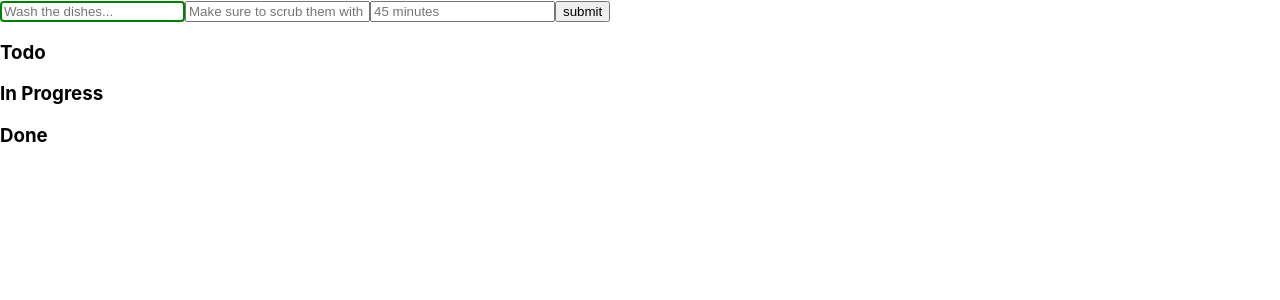
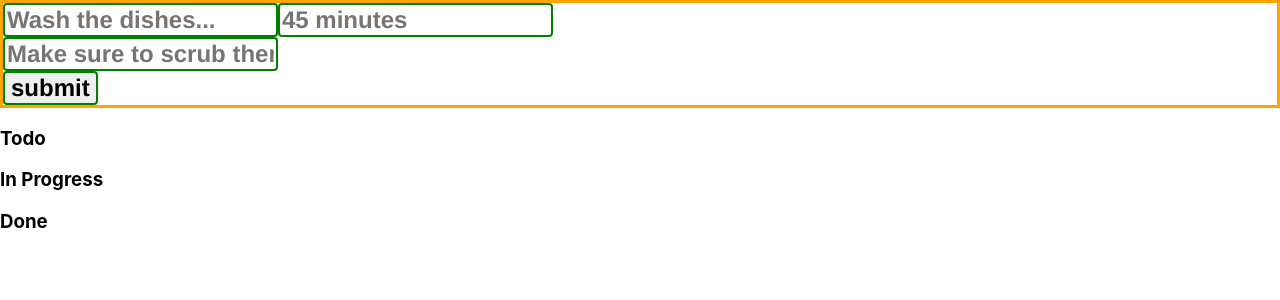
Before and after one commit to edwgeo/productivity-app, a React (Create React App) app: page / in a window 1280 px wide. Shown: the top 300 px of the page. Built offline with nearby package versions, Linux system fonts and the light colour scheme; the HTML template or start-up script is replaced by a standard one.

Commit message:
Added styling and arrangement to form

```diff
--- a/src/components/StyledComponents.js
+++ b/src/components/StyledComponents.js
@@ -1,12 +1,23 @@
 import styled from 'styled-components'
 
+// border-box documentation: https://developer.mozilla.org/en-US/docs/Web/CSS/box-sizing
 export const NormalInput = styled.input`
     border-radius: 4px;
     border: 2px solid green;
-    font-family: "Arial";
+    font-family: "Helvetica";
+    font-weight: bold;
+    font-size: 24px;
+    box-sizing: border-box;
 `
 
 export const FormContainer = styled.div`
     display: flex;
+    flex-direction: column;
+    border: 3px solid orange;
+    box-sizing: border-box;
+`
+
+export const InputInRow = styled.div`
+    display: flex;
     flex-direction: row;
 `
--- a/src/components/Todoform.js
+++ b/src/components/Todoform.js
@@ -1,5 +1,5 @@
 import react, { useState } from 'react'
-import { NormalInput, FormContainer } from './StyledComponents'
+import { NormalInput, FormContainer, InputInRow } from './StyledComponents'
 
 function Todoform ({latestTodo, setTodos, setLatestTodo}) {
     const [errors, setErrors] = useState({titleError : "", timeError : ""})
@@ -44,6 +44,7 @@ function Todoform ({latestTodo, setTodos, setLatestTodo}) {
 
         <form onSubmit={handleSubmit}>
             <FormContainer>
+                <InputInRow>
                     <div>
                         <NormalInput
                             placeholder="Wash the dishes..."
@@ -54,7 +55,17 @@ function Todoform ({latestTodo, setTodos, setLatestTodo}) {
                         <div style= {{fontSize : 11, color : "red"}}>{errors.titleError}</div>
                     </div>
                     <div>
-                    <input
+                        <NormalInput
+                            placeholder="45 minutes"
+                            value={latestTodo.time}
+                            onChange={handleChange}
+                            name="time"
+                        />
+                        <div style= {{fontSize : 11, color : "red"}}>{errors.timeError}</div>
+                    </div>
+                </InputInRow>
+                <div>
+                    <NormalInput
                         placeholder="Make sure to scrub them with the new sponge!"
                         value={latestTodo.desc}
                         onChange={handleChange}
@@ -62,21 +73,13 @@ function Todoform ({latestTodo, setTodos, setLatestTodo}) {
                     />
                 </div>
                 <div>
-                    <input
-                        placeholder="45 minutes"
-                        value={latestTodo.time}
-                        onChange={handleChange}
-                        name="time"
-                    />
-                    <div style= {{fontSize : 11, color : "red"}}>{errors.timeError}</div>
-                </div>
-                <div>
-                <input
+                <NormalInput
                     type="submit"
                     value="submit"
                 />
                 </div>
             </FormContainer>
+
         </form>
     )
 }
```
Lines whose indentation alone changed are shown as unchanged.
